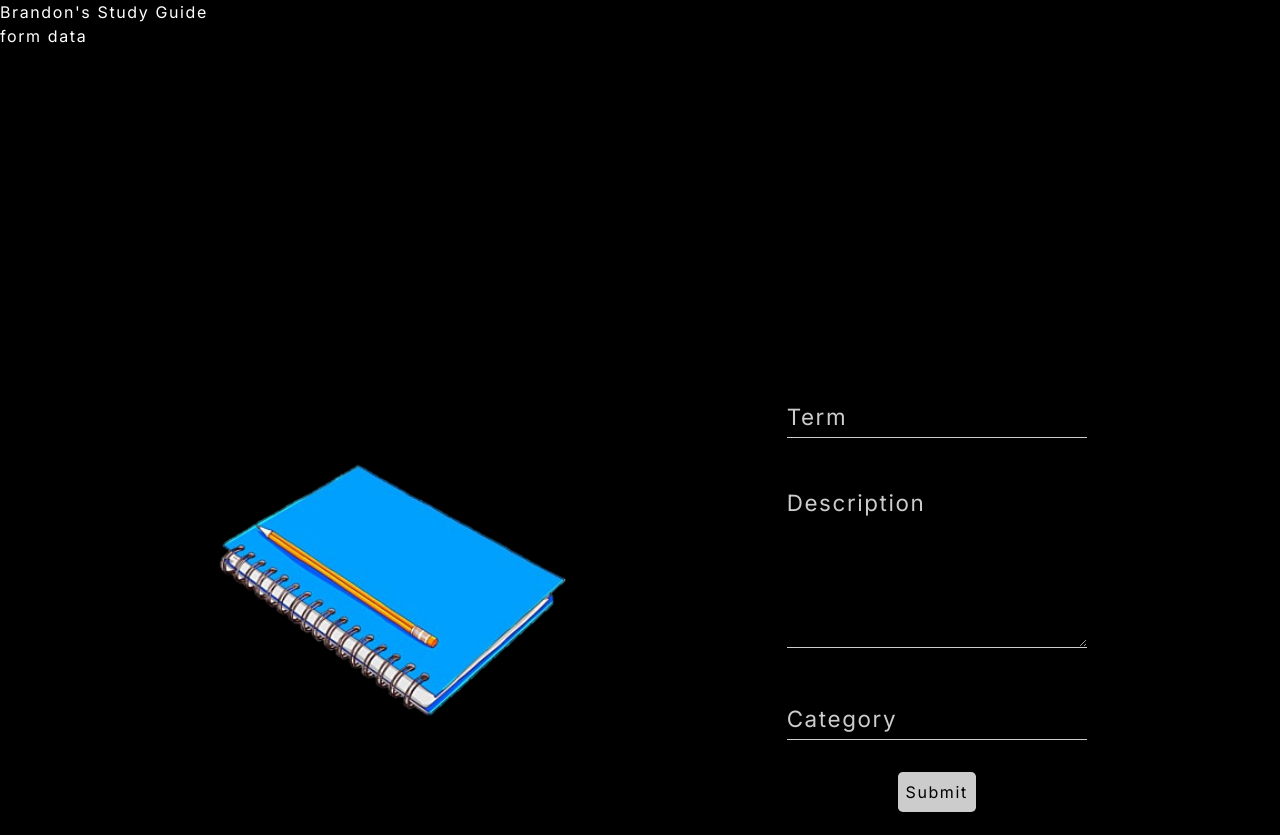
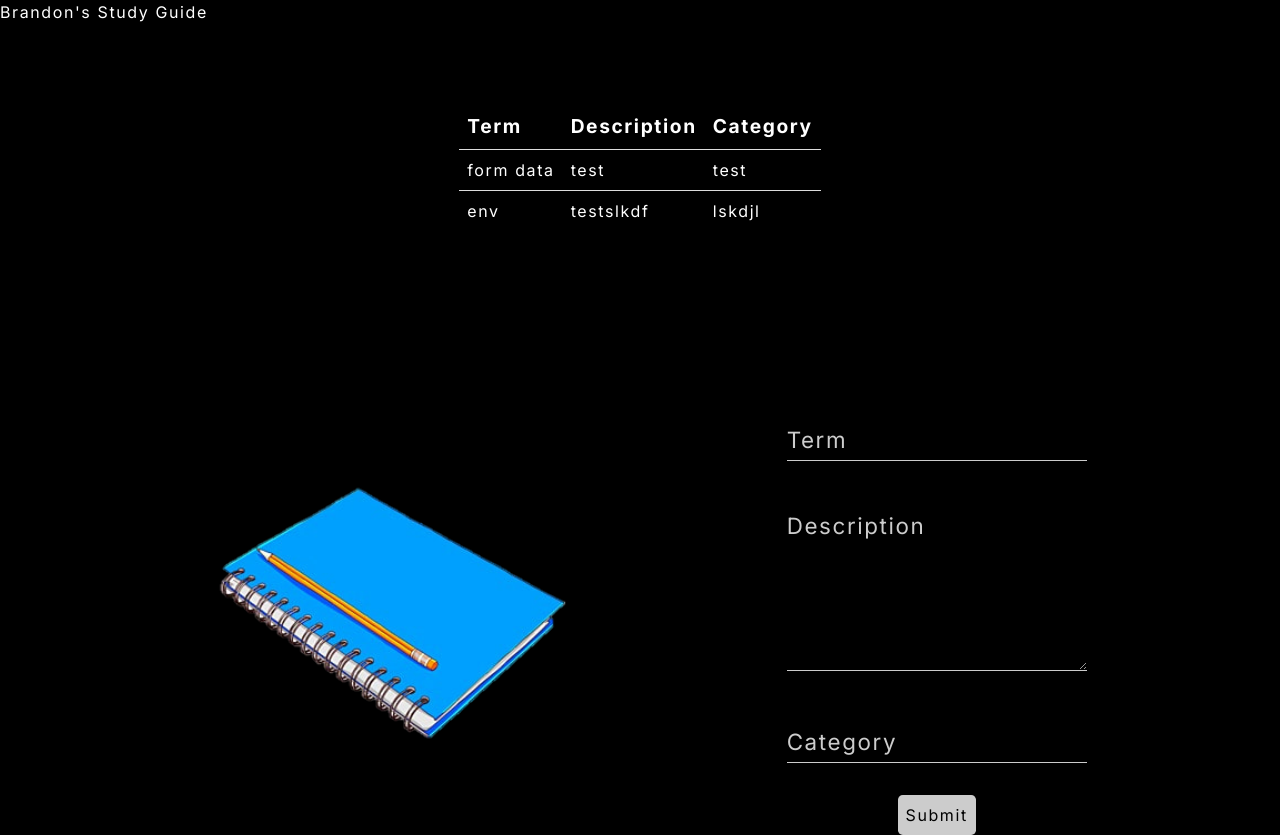
Before and after one commit to bmaggiano/study-sheet, a Next.js app: page / in a window 1280 px wide. Before the commit the page ends 812 px from the top, so only its background shows below. Built offline with nearby package versions, Linux system fonts and the light colour scheme.

Commit message:
added ability to read entire formData from formData.json, and display to a basic table

```diff
--- a/src/app/globals.css
+++ b/src/app/globals.css
@@ -16,7 +16,24 @@ gap: 2rem;
   display: flex;
   align-items: center;
   justify-content: space-evenly;
-  margin-top: 20rem;
+  margin-top: 10rem;
+}
+
+table {
+  color: white;
+  border-collapse: collapse;
+}
+
+th, td {
+  padding: .5rem;
+  text-align: left;
+  white-space: nowrap;
+}
+td {
+  border-top: 1px solid #ddd;
+}
+thead {
+  font-size: 1.2rem;
 }
 
 .input-box {
--- a/src/app/page.tsx
+++ b/src/app/page.tsx
@@ -1,12 +1,19 @@
 "use client";
 import { SetStateAction, useEffect, useState } from "react";
 import Image from "next/image";
+
+interface FormDataItem {
+  term: string;
+  description: string;
+  category: string;
+  // Add any other properties if needed
+}
 
 export default function Home() {
   const [term, setTerm] = useState("");
   const [description, setDescription] = useState("");
   const [category, setCategory] = useState("");
-  const [readableForm, setReadableForm] = useState([])
+  const [readableForm, setReadableForm] = useState<FormDataItem[]>([]); // Set the type for readableForm as FormDataItem[]
 
   const handleTermChange = (e: { target: { value: SetStateAction<string>; }; }) => {
     setTerm(e.target.value);
@@ -24,15 +31,15 @@ export default function Home() {
     fetch("/api/readFormData", {
       method: "GET"
     })
-    .then((response) => response.json())
-    .then(([formData]) => {
-      console.log([formData.term])
-      setReadableForm(formData.term)
-    })
-    .catch((error) => {
-      console.error("Error fetching data:", error);
-    });
-  })
+      .then((response) => response.json())
+      .then((formDataArray) => {
+        setReadableForm(formDataArray);
+      })
+      .catch((error) => {
+        console.error("Error fetching data:", error);
+      });
+  });
+
 
   const handleSubmit = (e: { preventDefault: () => void; }) => {
     e.preventDefault();
@@ -57,7 +64,27 @@ export default function Home() {
     <>
       <h1 className="text-white">Brandon's Study Guide</h1>
 
-    <h2 className="text-white">{readableForm}</h2>
+      <div className="flex justify-center mt-20 mb-20">
+        {/* <p className="text-white" key={data.term}>{data.term}</p> */}
+        <table>
+          <thead>
+            <tr>
+              <th>Term</th>
+              <th>Description</th>
+              <th>Category</th>
+            </tr>
+          </thead>
+          <tbody>
+      {readableForm.map((data) => (
+            <tr key={data.term}>
+              <td>{data.term}</td>
+              <td>{data.description}</td>
+              <td>{data.category}</td>
+            </tr>
+      ))}
+      </tbody>
+    </table>
+    </div>
 
       <div className="page-container">
         <div>
```
